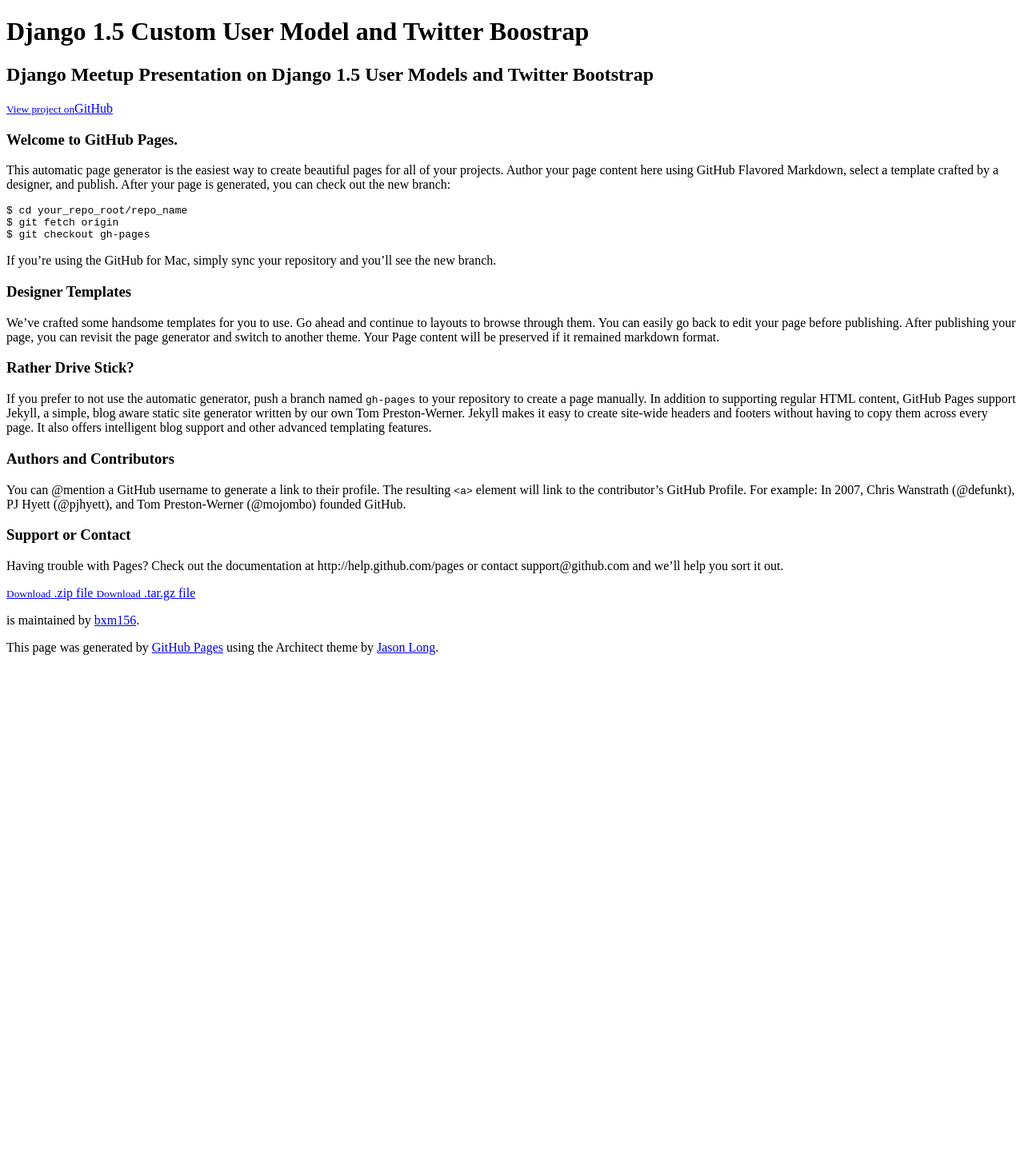
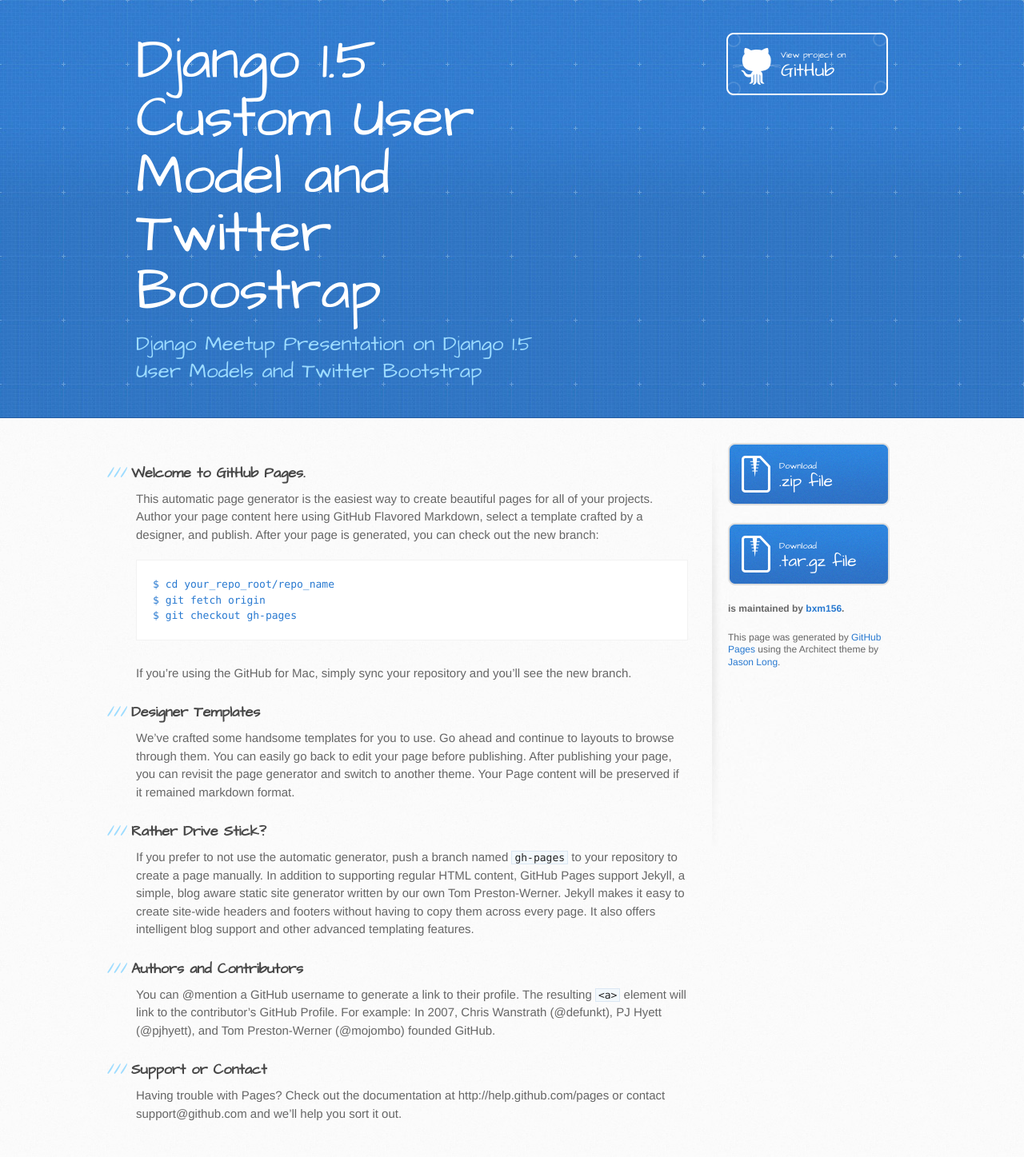
Before and after one commit to bxm156/django-meetup, a Jekyll site: the page built from 1.4/index.md, in a window 1280 px wide. Shown: the whole page at 80% size. Built offline with Jekyll 4.4.1, drawn with Linux system fonts in a browser that asks for light colours; Markdown is read by kramdown in place of the engine named in the settings; before the commit the page ends 900 px from its top, so only the background shows below that.

Commit message:
css should be absolute for now

```diff
--- a/_layouts/index.html
+++ b/_layouts/index.html
@@ -5,9 +5,9 @@
     <meta http-equiv="X-UA-Compatible" content="chrome=1">
     <meta name="viewport" content="width=device-width, initial-scale=1, maximum-scale=1">
     <link href='https://fonts.googleapis.com/css?family=Architects+Daughter' rel='stylesheet' type='text/css'>
-    <link rel="stylesheet" type="text/css" href="stylesheets/stylesheet.css" media="screen" />
-    <link rel="stylesheet" type="text/css" href="stylesheets/pygment_trac.css" media="screen" />
-    <link rel="stylesheet" type="text/css" href="stylesheets/print.css" media="print" />
+    <link rel="stylesheet" type="text/css" href="/django-meetup/stylesheets/stylesheet.css" media="screen" />
+    <link rel="stylesheet" type="text/css" href="/django-meetup/stylesheets/pygment_trac.css" media="screen" />
+    <link rel="stylesheet" type="text/css" href="/django-meetup/stylesheets/print.css" media="print" />
 
     <!--[if lt IE 9]>
     <script src="//html5shiv.googlecode.com/svn/trunk/html5.js"></script>
```
